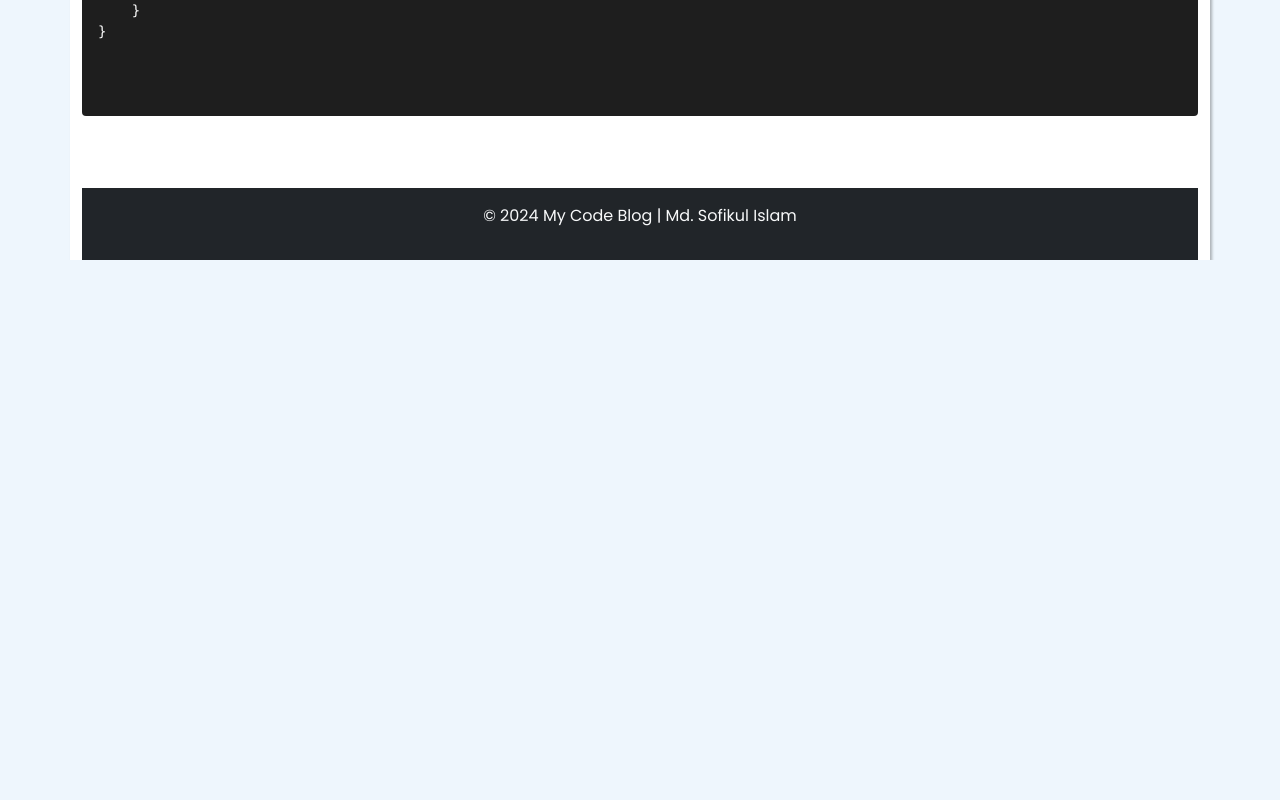
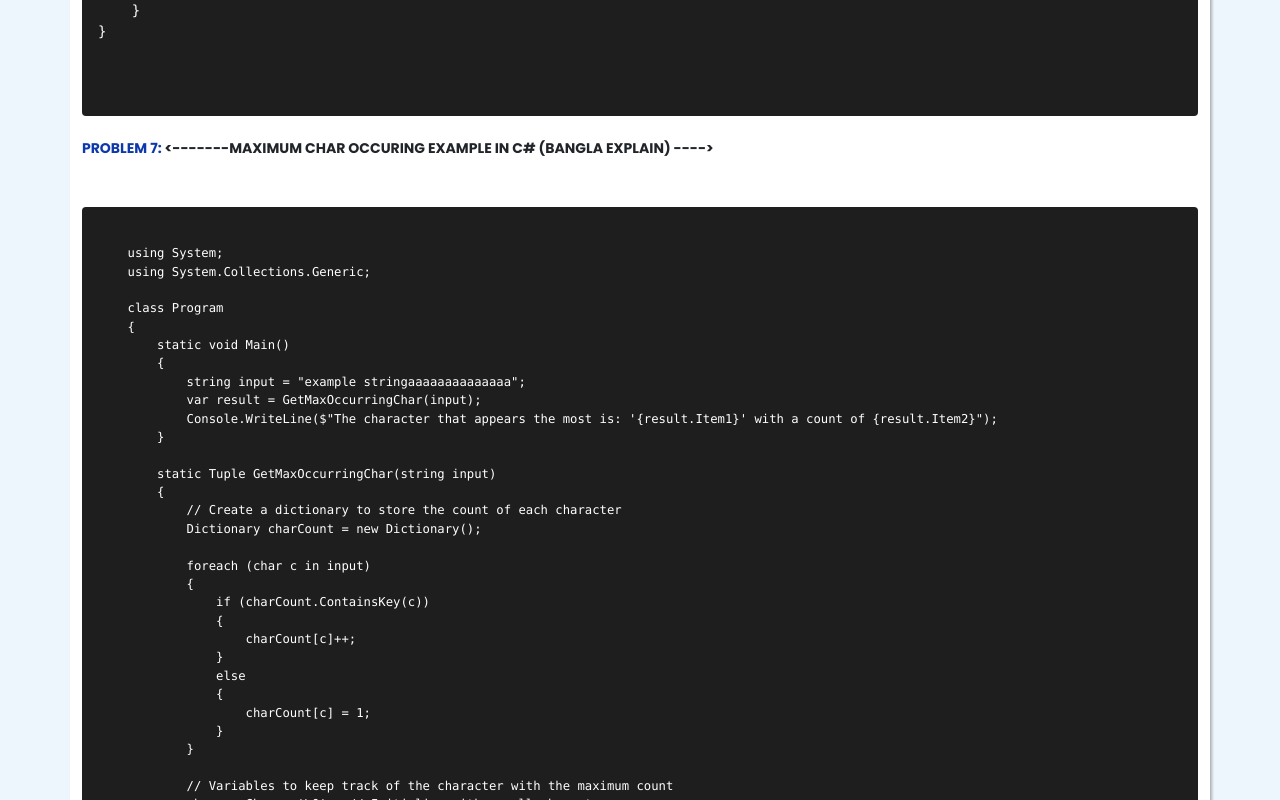
Before and after one commit to sofikul100/documentation, a plain HTML site: page problemSolving.html in a window 1280 px wide. Shown: the part 10540-11340 px from the top of the page. Before the commit the page ends 10800 px from the top, so only its background shows below. Drawn offline with nearby package versions, Linux system fonts and the light colour scheme.

Commit message:
problem 7 done

```diff
--- a/problemSolving.html
+++ b/problemSolving.html
@@ -631,6 +631,72 @@ Peek মেথড ব্যবহার করে প্রথম আইটে
         <br/>
 
 
+          <!-- MAXIMUM CHAR OCCURING IN STRING implementation  -->
+          <div id="setup">
+
+
+
+            <h3 style="font-size: 14px; font-weight: bold; text-transform: uppercase;"><span style="color:rgb(12, 57, 171)">Problem 7:</span> <-------MAXIMUM CHAR OCCURING  EXAMPLE IN C# (BANGLA EXPLAIN) ----> </h3>
+<pre>
+
+            <div class="command-line">
+<pre style="color:white">
+    using System;
+    using System.Collections.Generic;
+
+    class Program
+    {
+        static void Main()
+        {
+            string input = "example stringaaaaaaaaaaaaaa";
+            var result = GetMaxOccurringChar(input);
+            Console.WriteLine($"The character that appears the most is: '{result.Item1}' with a count of {result.Item2}");
+        }
+
+        static Tuple<char, int> GetMaxOccurringChar(string input)
+        {
+            // Create a dictionary to store the count of each character
+            Dictionary<char, int> charCount = new Dictionary<char, int>();
+
+            foreach (char c in input)
+            {
+                if (charCount.ContainsKey(c))
+                {
+                    charCount[c]++;
+                }
+                else
+                {
+                    charCount[c] = 1;
+                }
+            }
+
+            // Variables to keep track of the character with the maximum count
+            char maxChar = '\0';  // Initialize with a null character
+            int maxCount = 0;     // To store the maximum occurrence count
+
+            // Iterate over the dictionary to find the character with the maximum count
+            foreach (var pair in charCount)
+            {
+                if (pair.Value > maxCount)
+                {
+                    maxCount = pair.Value;
+                    maxChar = pair.Key;
+                }
+            }
+
+            // Return both the character and the maximum count
+            return new Tuple<char, int>(maxChar, maxCount);
+        }
+    }
+
+
+
+</pre>
+            </div>
+        </div>
+        <br/>
+
+
 
 
 
```
